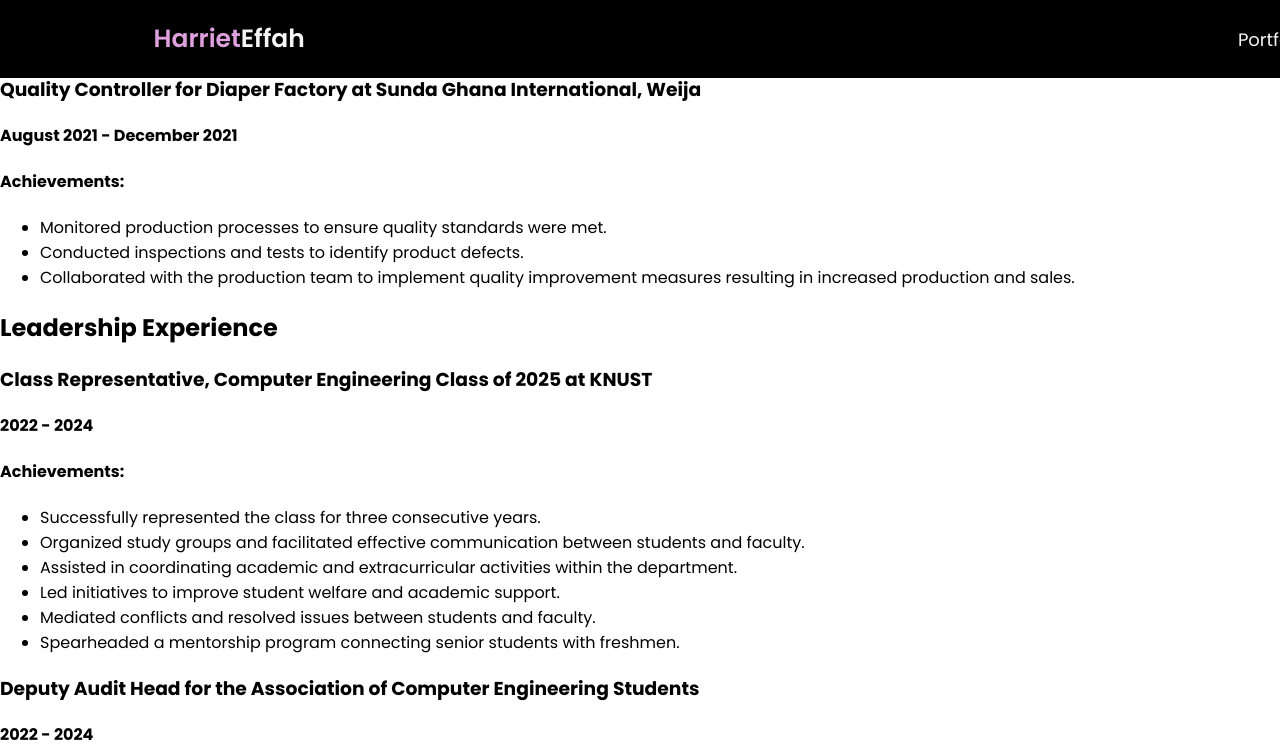
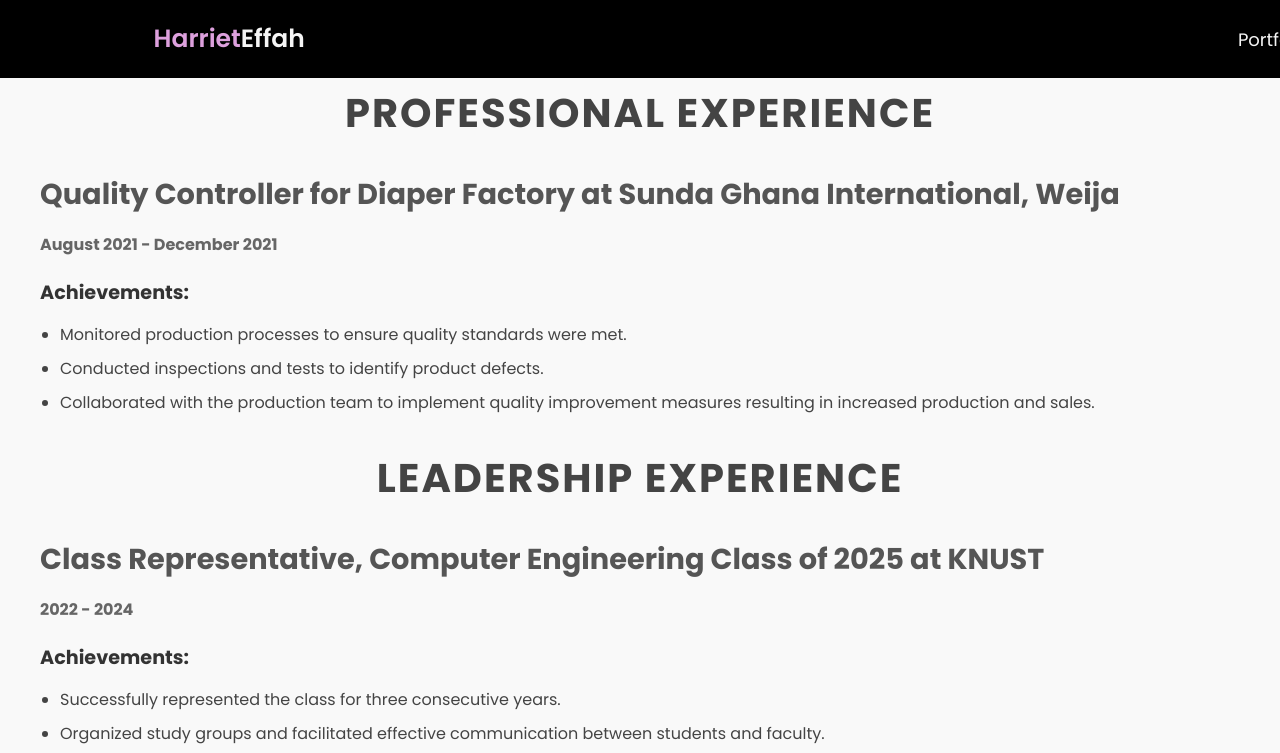
Before and after one commit to Harriee01/portfolio, a plain HTML site: page experience.html in a window 1280 px wide. Shown: the top 753 px of the page. Drawn offline with nearby package versions, Linux system fonts and the light colour scheme.

Commit message:
Update style.css

```diff
--- a/style.css
+++ b/style.css
@@ -315,3 +315,71 @@ span {
     font-size: 12px;
     color: antiquewhite;
 }
+.experience {
+    padding: 50px 20px; /* Adds padding to the section */
+    background-color: #f9f9f9; /* Light background color for contrast */
+    color: #333; /* Dark text color for readability */
+    font-family: 'Poppins', sans-serif; /* Consistent font */
+}
+
+.experience h2 {
+    font-size: 2.5em;
+    margin-bottom: 20px;
+    color: #444;
+    text-align: center;
+    text-transform: uppercase;
+    letter-spacing: 2px;
+}
+
+.experience h3 {
+    font-size: 1.8em;
+    margin: 30px 0 10px;
+    color: #555;
+}
+
+.experience p {
+    font-size: 1em;
+    margin-bottom: 20px;
+    line-height: 1.6;
+    color: #666;
+}
+
+.experience h4 {
+    font-size: 1.2em;
+    margin-top: 20px;
+    margin-bottom: 10px;
+    color: #333;
+}
+
+.experience ul {
+    list-style-type: disc;
+    padding-left: 20px;
+}
+
+.experience ul li {
+    margin-bottom: 10px;
+    font-size: 1em;
+    line-height: 1.5;
+    color: #444;
+}
+
+/* Additional styling for a container */
+.experience .container {
+    max-width: 1200px;
+    margin: 0 auto;
+}
+
+/* Responsive adjustments */
+@media (max-width: 768px) {
+    .experience h2 {
+        font-size: 2em;
+    }
+
+    .experience h3 {
+        font-size: 1.5em;
+    }
+
+    .experience ul li {
+        font-size: 0.9em;
+    }
+}
```
